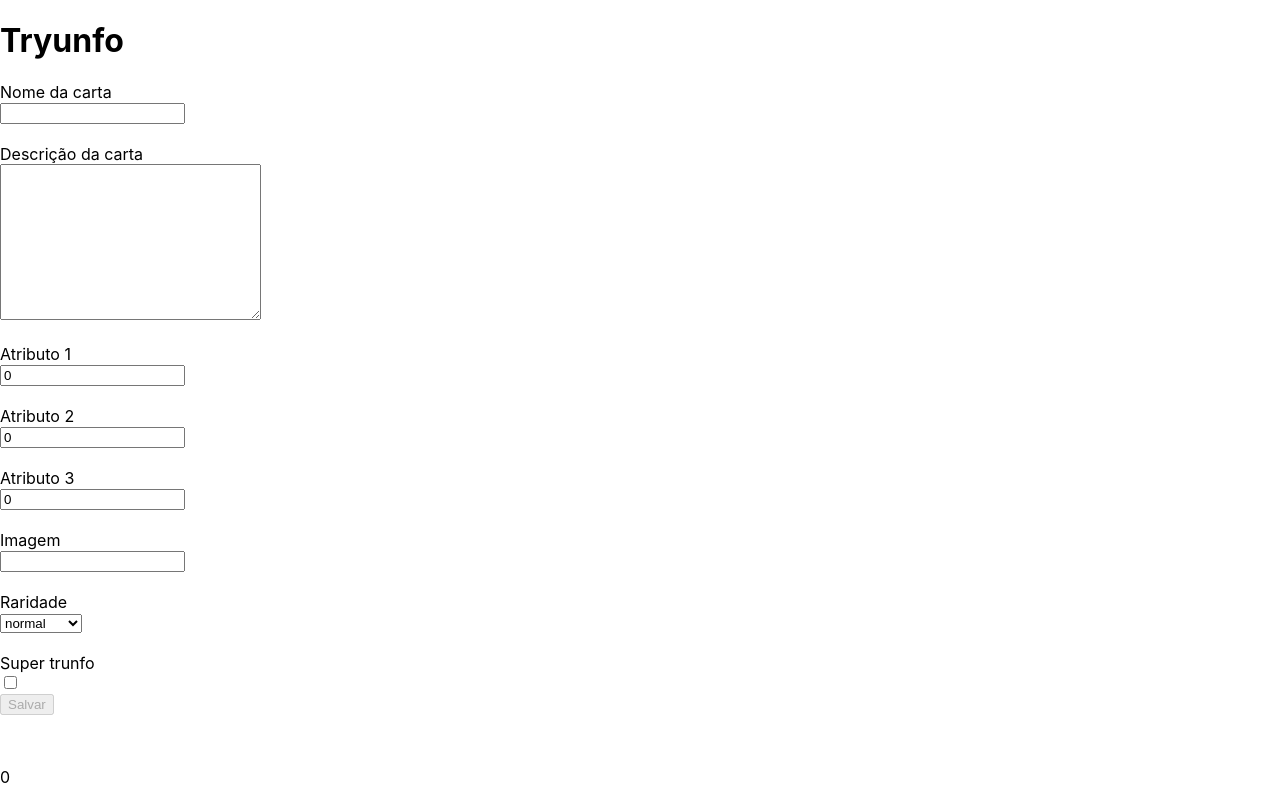
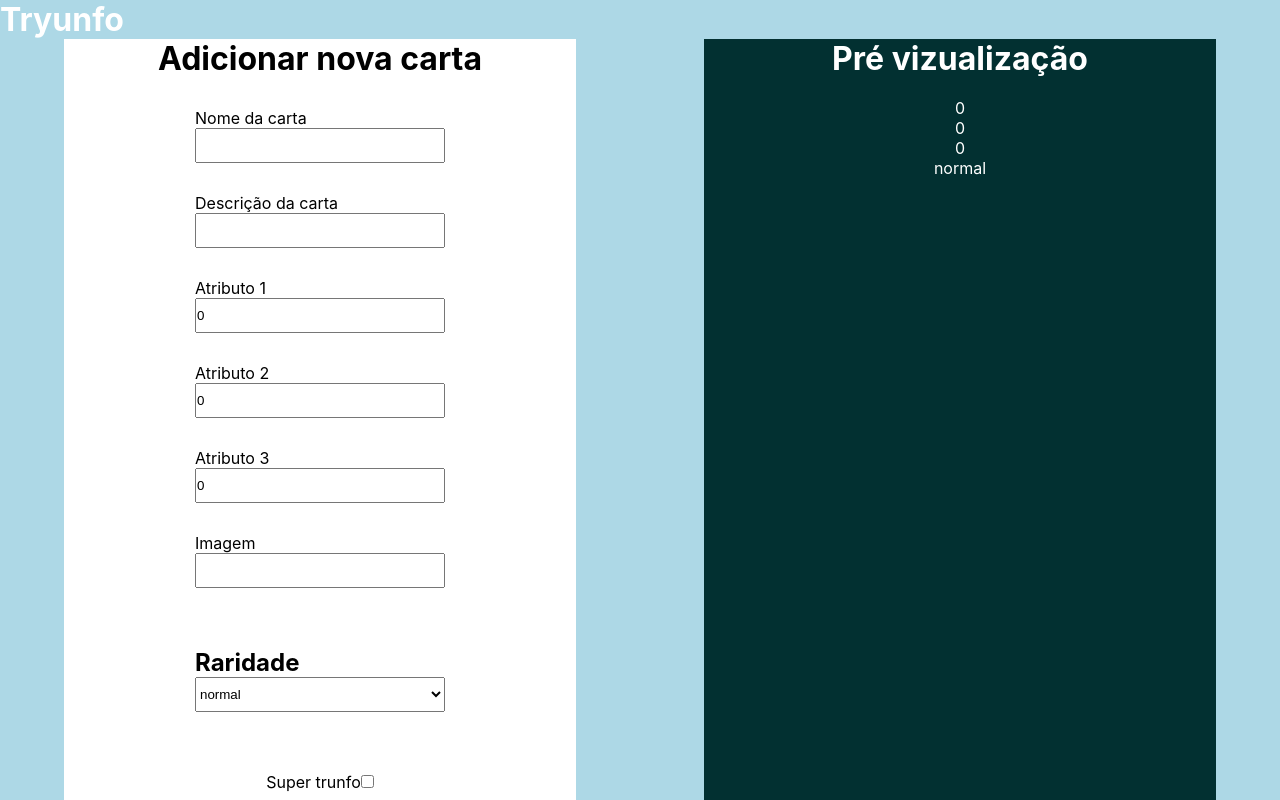
Before and after one commit to yuryss98/Tryunfo, a React (Create React App) app: page / in a window 1280 px wide. Shown: the top 800 px of the page. Built offline with nearby package versions, Linux system fonts and the light colour scheme.

Commit message:
subindo projeto repositorio pessoal

```diff
--- a/src/App.js
+++ b/src/App.js
@@ -3,6 +3,7 @@ import Form from './components/Form';
 import Card from './components/Card';
 import Filter from './components/Filter';
 import buscarPorRaridade from './helpers/filterRaridade';
+import './app.css';
 
 const SUPER = 'Super trunfo';
 
@@ -185,7 +186,10 @@ class App extends React.Component {
     } = this.state;
     return (
       <div>
+        <header className="title">
           <h1>Tryunfo</h1>
+        </header>
+        <main className="container">
           <Form
             cardName={ nameInput }
             cardDescription={ descriptionInput }
@@ -210,6 +214,9 @@ class App extends React.Component {
             cardRare={ raridadeCarta }
             cardTrunfo={ cardTrunfo }
           />
+        </main>
+
+        <section className="lista">
           <Filter
             buscarNome={ this.buscarPorNome }
             buscarPorRaridade={ this.buscarPorRaridade }
@@ -240,6 +247,8 @@ class App extends React.Component {
               </div>
             );
           })}
+        </section>
+
       </div>
     );
   }
--- /dev/null
+++ b/src/app.css
@@ -0,0 +1,60 @@
+* {
+  margin: 0;
+  padding: 0;
+  box-sizing: border-box;
+}
+
+body {
+  background-color: lightblue;
+  color: white;
+}
+
+.container {
+  display: flex;
+  justify-content: space-around;
+}
+
+.form {
+  display: flex;
+  flex-direction: column;
+  align-items: center;
+  background-color: white;
+  color: black;
+  width: 40%;
+}
+
+.test {
+  width: 250px;
+  height: 35px;
+}
+
+.form div {
+  margin-bottom: 30px;
+}
+.form header {
+  margin-bottom: 30px;
+}
+
+.preview {
+  text-align: center;
+  background-color: #023031;
+  width: 40%
+}
+
+.select {
+  width: 250px;
+  height: 35px;
+}
+
+.form button {
+  width: 100px;
+  height: 35px;
+  color: white;
+  border-radius: 8px;
+  background-color: #003BE5;
+
+}
+
+.preview img {
+  width: 60%;
+}
--- a/src/components/Card.jsx
+++ b/src/components/Card.jsx
@@ -15,7 +15,8 @@ class Card extends Component {
     } = this.props;
 
     return (
-      <div>
+      <div className="preview">
+        <h1>Pré vizualização</h1>
         <p data-testid="name-card">{ cardName }</p>
 
         <img
--- a/src/components/Form.jsx
+++ b/src/components/Form.jsx
@@ -18,11 +18,16 @@ class Form extends Component {
       onSaveButtonClick,
     } = this.props;
     return (
-      <form>
+      <form className="form">
+        <header>
+          <h1>Adicionar nova carta</h1>
+        </header>
+        <div>
           <label htmlFor="nomeDaCarta">
             Nome da carta
-          <br />
+            <div>
               <input
+                className="test"
                 type="text"
                 name="nameInput"
                 id="nomeDaCarta"
@@ -30,30 +35,29 @@ class Form extends Component {
                 value={ cardName }
                 onChange={ onInputChange }
               />
+            </div>
+
           </label>
-        <br />
-        <br />
-
           <label htmlFor="descricaoDaCarta">
             Descrição da carta
-          <br />
-          <textarea
+            <div>
+              <input
+                className="test"
+                type="text"
                 name="descriptionInput"
                 id="descricaoDaCarta"
-            cols="30"
-            rows="10"
                 data-testid="description-input"
                 value={ cardDescription }
                 onChange={ onInputChange }
               />
+            </div>
           </label>
-        <br />
-        <br />
 
           <label htmlFor="primeiroAtributo">
             Atributo 1
-          <br />
+            <div>
               <input
+                className="test"
                 type="number"
                 name="primeiroAtributo"
                 id="primeiroAtributo"
@@ -61,14 +65,14 @@ class Form extends Component {
                 value={ cardAttr1 }
                 onChange={ onInputChange }
               />
+            </div>
           </label>
-        <br />
-        <br />
 
           <label htmlFor="segundoAtributo">
             Atributo 2
-          <br />
+            <div>
               <input
+                className="test"
                 type="number"
                 name="segundoAtributo"
                 id="segundoAtributo"
@@ -76,14 +80,14 @@ class Form extends Component {
                 value={ cardAttr2 }
                 onChange={ onInputChange }
               />
+            </div>
           </label>
-        <br />
-        <br />
 
           <label htmlFor="terceiroAtributo">
             Atributo 3
-          <br />
+            <div>
               <input
+                className="test"
                 type="number"
                 name="terceiroAtributo"
                 id="terceiroAtributo"
@@ -91,14 +95,15 @@ class Form extends Component {
                 value={ cardAttr3 }
                 onChange={ onInputChange }
               />
+            </div>
+
           </label>
-        <br />
-        <br />
 
           <label htmlFor="imagemDaCarta">
             Imagem
-          <br />
+            <div>
               <input
+                className="test"
                 type="text"
                 name="imagemDaCarta"
                 id="imagemDaCarta"
@@ -106,14 +111,15 @@ class Form extends Component {
                 value={ cardImage }
                 onChange={ onInputChange }
               />
+            </div>
           </label>
-        <br />
-        <br />
-
+        </div>
+        <div className="raridade">
           <label htmlFor="raridadeCarta">
-          Raridade
-          <br />
+            <h2>Raridade</h2>
+            <div>
               <select
+                className="select"
                 name="raridadeCarta"
                 id="raridadeCarta"
                 data-testid="rare-input"
@@ -124,13 +130,13 @@ class Form extends Component {
                 <option value="raro">raro</option>
                 <option value="muito raro">muito raro</option>
               </select>
+            </div>
           </label>
-        <br />
-        <br />
+        </div>
 
+        <div>
           <label htmlFor="superTrunfo">
             Super trunfo
-          <br />
             { hasTrunfo ? <p>Você já tem um Super Trunfo em seu baralho</p> : <input
               type="checkbox"
               name="cardTrunfo"
@@ -140,7 +146,9 @@ class Form extends Component {
               onChange={ onInputChange }
             /> }
           </label>
-        <br />
+        </div>
+
+        <div>
           <button
             name="saveButton"
             type="button"
@@ -151,6 +159,9 @@ class Form extends Component {
             Salvar
 
           </button>
+
+        </div>
+
       </form>
     );
   }
```
Lines whose indentation alone changed are shown as unchanged.
